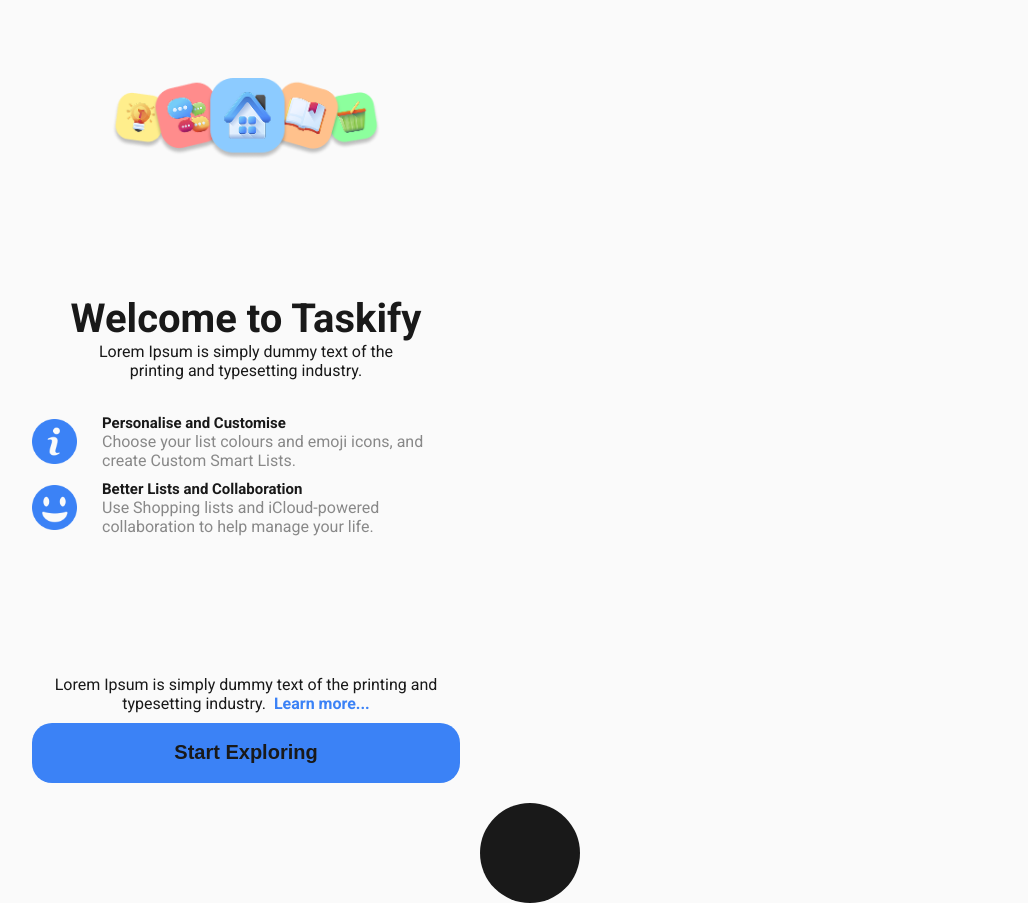
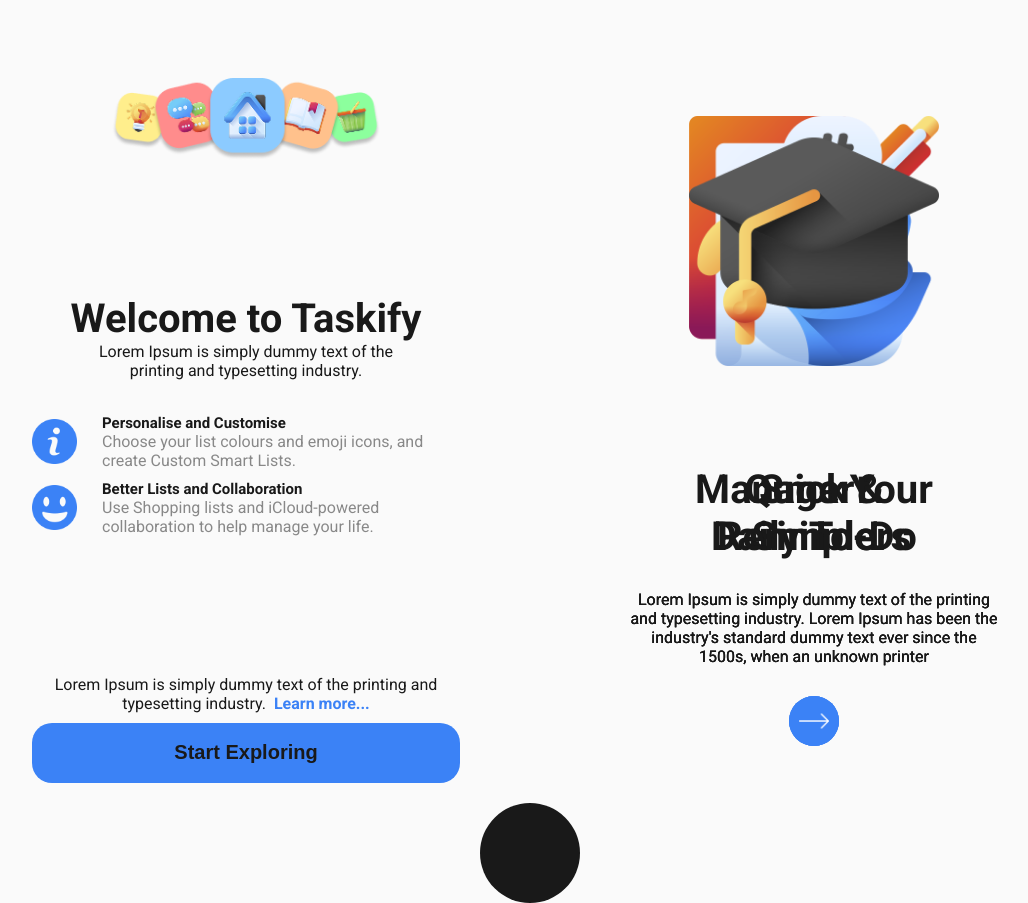
Before and after one commit to sharky-2/Taskify, a Flask app: page / in a window 1280 px wide. Shown: the whole page, without its empty margins (46-1074 px from the left). Run offline with Flask 3, Linux system fonts and the light colour scheme; some web fonts are replaced.

Commit message:
slide system

```diff
--- a/server/static/css/design.css
+++ b/server/static/css/design.css
@@ -28,6 +28,24 @@
 .title-design {font-size: 40px;margin: 0;}
 .small-title-design {font-weight: bold; font-size: 15px; margin: 0;}
 .subtitle-design {opacity: .5;}
+
+/* ========================================================== */
+/* Button */
+.arrow-button {
+    background-color: var(--blue) !important;
+    background: url("../imgs/icons/right-arrow.png");
+    background-size: 30px;
+    background-position: center;
+    background-repeat: no-repeat;
+
+    width: 50px;
+    height: 50px;
+
+    outline: none;
+    border: none;
+    border-radius: 100px;
+}
+
 /* ========================================================== */
 /* Effects */
 .click-effect {transition: all .3s; cursor: pointer;}
--- a/server/static/css/style.css
+++ b/server/static/css/style.css
@@ -16,71 +16,130 @@
 
 /* ========================================================== */
 /* Welcome */
-.title-frame {text-align: center; margin-bottom: 30px;}
-#info {
+.welcome-page {
+    width: 100%;
+    height: 100%;
+
+    display: flex;
+    justify-content: center;
+    align-items: center;
+    flex-direction: column;
+    transition: transform 0.5s ease;
+}
+.welcome-page .title-frame {
+    text-align: center;
+    margin-bottom: 30px;
+}
+
+.welcome-page #info {
     width: 100%;
     height: 130px;
+    display: flex;
+    justify-content: center;
+    align-items: center;
+    flex-direction: column;
+    gap: 10px;
+}
+
+.welcome-page #info div {
+    display: flex;
+    justify-content: space-between;
+    align-items: center;
+    width: calc(100% - 100px);
+}
+
+.welcome-page #info div img {
+    width: 45px;
+    height: 45px;
+    object-fit: cover;
+}
+
+.welcome-page #info div .text-frame {
+    width: calc(100% - 70px);
+    height: 100%;
+    display: flex;
+    justify-content: center;
+    align-items: start;
+    flex-direction: column;
+}
+
+.welcome-page #button-frame {
+    display: flex;
+    justify-content: center;
+    align-items: center;
+    flex-direction: column;
+    gap: 10px;
+    width: 100%;
+    height: fit-content;
+    text-align: center;
+    margin-top: auto;
+    margin-bottom: 50px;
+}
+
+.welcome-page #button-frame label {
+    display: inline-block;
+    width: calc(100% - 100px);
+}
+
+.welcome-page #button-frame label a {
+    text-decoration: none;
+    color: var(--blue);
+    font-weight: bold;
+}
+
+.welcome-page #button-frame button {
+    background-color: var(--blue);
+    color: var(--secondary-text-color);
+    font-weight: bold;
+    font-size: 20px;
+    width: calc(100% - 100px);
+    height: 60px;
+    outline: none;
+    border: none;
+    border-radius: 20px;
+}
+
+/* ========================================================== */
+/* Info */
+.info {
+    width: 100%;
+    height: 100%;
 
     display: flex;
     justify-content: center;
     align-items: center;
     flex-direction: column;
 
-    gap: 10px;
+    gap: 30px;
+
+    text-align: center;
+    position: absolute;
 }
-#info div {
-    display: flex;
-    justify-content: space-between;
-    align-items: center;
-    width: calc(100% - 100px);
+.info img {width: 250px; margin-bottom: 70px;}
+
+
+/* ========================================================== */
+/* Card SLide animation */
+.card-slide {
+    transition: transform 0.5s ease;
+    transform: translateX(100%);
 }
-#info div img {
-    width: 45px;
-    height: 45px;
-    object-fit: cover;
+
+.card-slide-active {
+    transform: translateX(0);
 }
-#info div .text-frame {
-    width: calc(100% - 70px);
-    height: 100%;
 
-    display: flex;
-    justify-content: center;
-    align-items: start;
-    flex-direction: column;
+.card-slide-exit {
+    transform: translateX(-100%);
 }
-#button-frame {
-    display: flex;
-    justify-content: center;
-    align-items: center;
-    flex-direction: column;
-    gap: 10px;
-
-    width: 100%;
-    height: fit-content;
-    text-align: center;
-
-    margin-top: auto;
-    margin-bottom: 50px;
+.move-off-screen {
+    transform: translateX(100%);
 }
-#button-frame label {
-    display: inline-block;
-    width: calc(100% - 100px);
+.move-off-screen-welcome {
+    transform: translateX(0%);
+    transition: transform 0.5s ease;
 }
-#button-frame label a {
-    text-decoration: none;
-    color: var(--blue);
-    font-weight: bold;
+.move-off-screen-final {
+    transform: translateX(100%);
+    transition: transform 0.5s ease;
 }
-#button-frame button {
-    background-color: var(--blue);
-    color: var(--secondary-text-color);
-    font-weight: bold;
-    font-size: 20px;
-
-    width: calc(100% - 100px);
-    height: 60px;
-
-    outline: none;
-    border: none;
-    border-radius: 20px;
-}
--- a/server/templates/welcome.html
+++ b/server/templates/welcome.html
@@ -13,7 +13,10 @@
 </head>
 <body>
 
+    <div class="welcome-page">
+
         <img src="../static/imgs/other/image-hero.png" style="margin-bottom: auto; margin-top: 50px; width: 270px;">
+
         <div class="title-frame">
             <h1 class="title-design">Welcome to Taskify</h1>
             <label class="text-design" style="width: calc(100% - 200px); display: inline-block;">Lorem Ipsum is simply dummy text of the printing and typesetting industry.</label>
@@ -39,8 +42,32 @@
 
         <div id="button-frame">
             <label class="text-design">Lorem Ipsum is simply dummy text of the printing and typesetting industry. <a href="#"> Learn more...</a></label>
-        <button class="click-effect">Start Exploring</button>
+            <button class="click-effect" id="next-page">Start Exploring</button>
         </div>
+
+    </div>
+
+    <div class="info info-1 card-slide">
+        <img src="../static/imgs/icons/pages.png">
+        <h1 class="title-design" style="width: 250px; display: inline-block;">Manage Your Daily To-Do</h1>
+        <label class="text-design" style="width: calc(100% - 200px); display: inline-block;">Lorem Ipsum is simply dummy text of the printing and typesetting industry. Lorem Ipsum has been the industry's standard dummy text ever since the 1500s, when an unknown printer </label>
+        <button class="click-effect arrow-button next-info-btn"></button>
+    </div>
+
+    <div class="info info-2 card-slide">
+        <img src="../static/imgs/icons/twitter.png">
+        <h1 class="title-design" style="width: 250px; display: inline-block;">Quick & Simple</h1>
+        <label class="text-design" style="width: calc(100% - 200px); display: inline-block;">Lorem Ipsum is simply dummy text of the printing and typesetting industry. Lorem Ipsum has been the industry's standard dummy text ever since the 1500s, when an unknown printer </label>
+        <button class="click-effect arrow-button next-info-btn"></button>
+    </div>
+
+    <div class="info info-3 card-slide">
+        <img src="../static/imgs/icons/mortarboard.png">
+        <h1 class="title-design" style="width: 250px; display: inline-block;">Smart Reminders</h1>
+        <label class="text-design" style="width: calc(100% - 200px); display: inline-block;">Lorem Ipsum is simply dummy text of the printing and typesetting industry. Lorem Ipsum has been the industry's standard dummy text ever since the 1500s, when an unknown printer </label>
+        <button class="click-effect arrow-button next-info-btn"></button>
+    </div>
+
 
     <div id="change-color" class="click-effect"></div>
 
```
Also changed, not shown: server/static/script/script.js (+37 -0 lines). Lines whose indentation alone changed are shown as unchanged.
